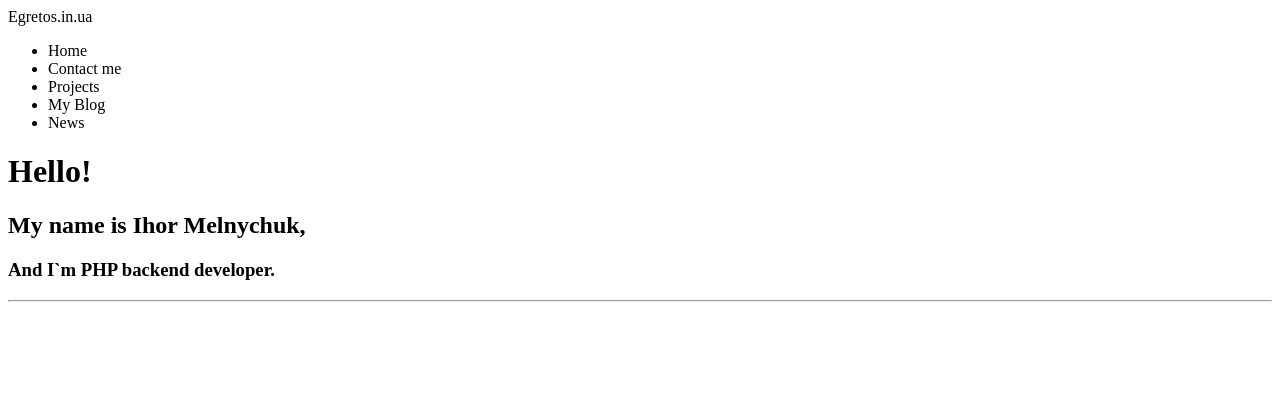
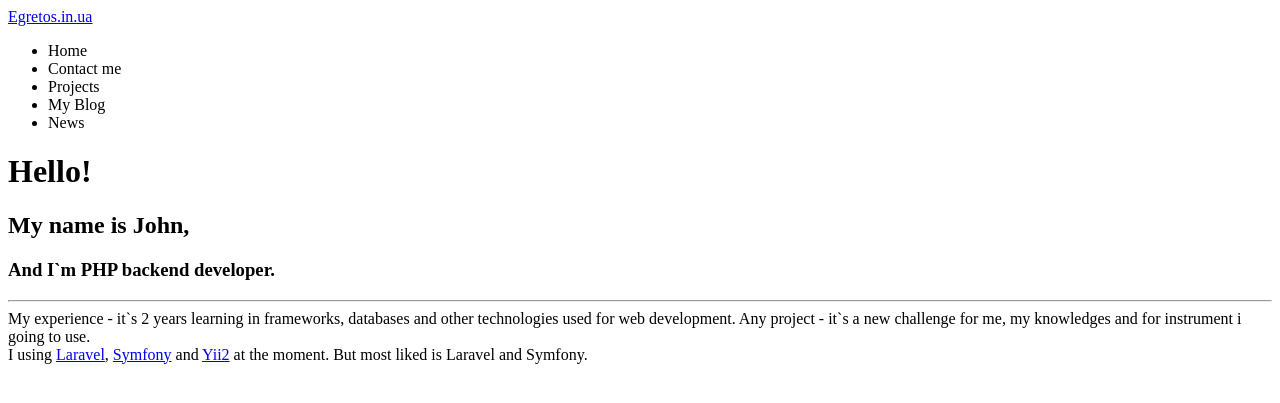
Before and after one commit to egretos/blog, a Symfony app: template templates/index.html.twig in a window 1280 px wide. Shown: the top 403 px of the page. Run offline with Twig, Linux system fonts and the light colour scheme; the template is opened without the code that fills it, so the values that code supplies are empty; some libraries are stand-ins or nearby versions.

Commit message:
little design

```diff
--- a/templates/index.html.twig
+++ b/templates/index.html.twig
@@ -8,8 +8,17 @@
 {% block content %}
     <div class="title">
         <h1>Hello!</h1>
-        <h2>My name is Ihor Melnychuk,</h2>
+        <h2>My name is John,</h2>
         <h3>And I`m PHP backend developer.</h3>
         <hr>
+
+        My experience - it`s 2 years learning in frameworks, databases and other technologies used for web development.
+        Any project - it`s a new challenge for me, my knowledges and for instrument i going to use.
+        <br/>
+        I using
+        <a href="https://laravel.com/" class="link">Laravel</a>,
+        <a href="https://symfony.com/" class="link">Symfony</a> and
+        <a href="https://github.com/yiisoft/yii2" class="link">Yii2</a> at the moment. But most liked is Laravel and Symfony.
+
     </div>
 {% endblock %}
--- a/templates/layout/header.html.twig
+++ b/templates/layout/header.html.twig
@@ -1,6 +1,6 @@
 <header>
-    <div class="header">
-        Egretos.in.ua
+    <div class="logo">
+        <a href="{{ url('index') }}">Egretos.in.ua</a>
     </div>
     <ul class="sticky-tags">
         <li>Home</li>
```
Also changed, not shown: assets/css/app.css (+12 -0 lines), assets/css/header.css (+12 -6 lines), assets/css/index.css (+7 -0 lines).
